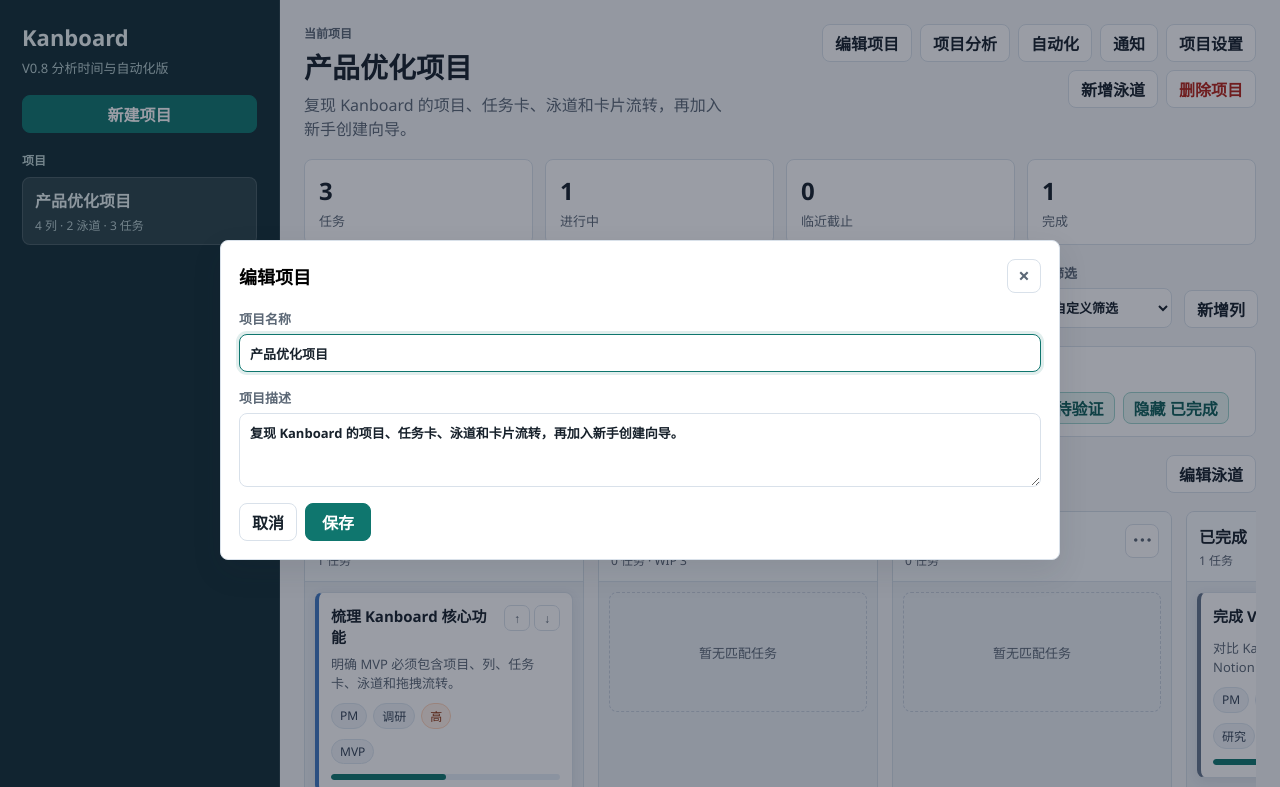
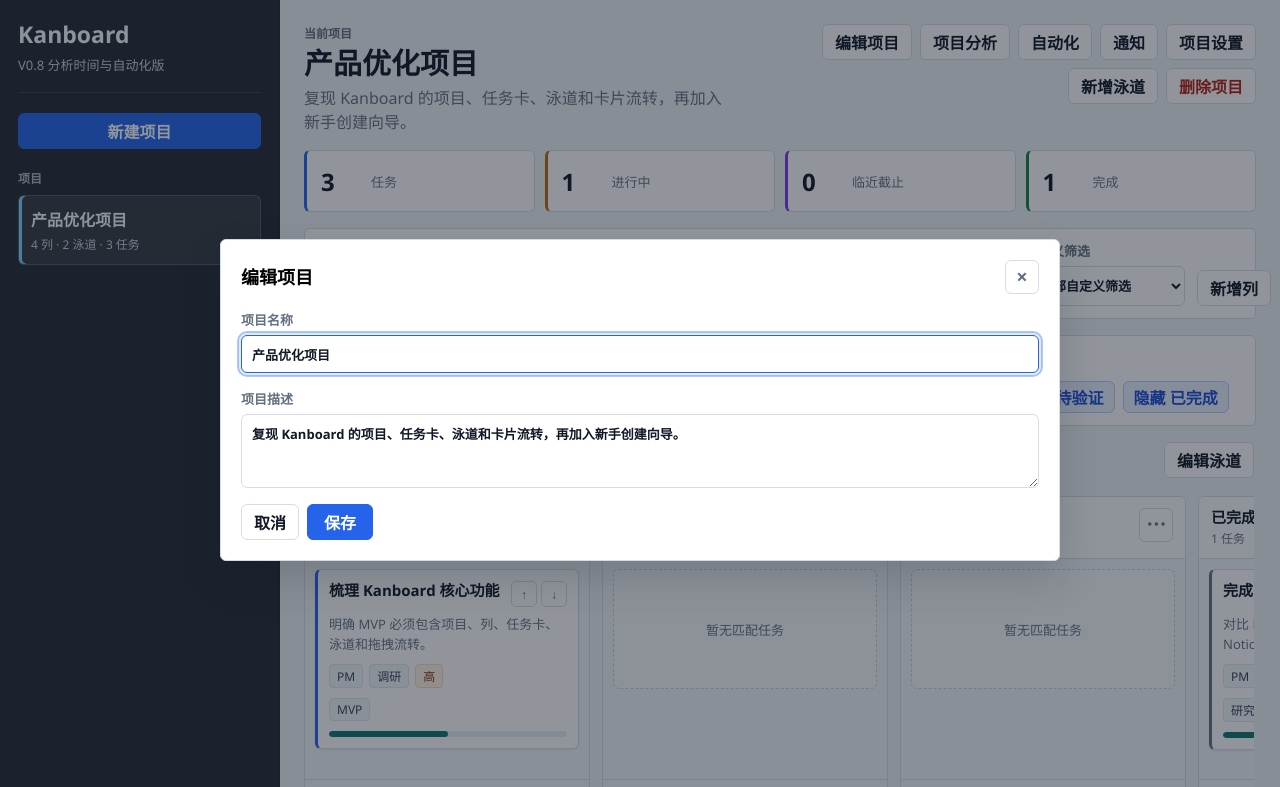
Before and after one commit to tangtongqing/kanboard-onboarding-optimization, a plain HTML site: page index.html in a window 1280 px wide. Both pictures are taken after a click on the button "编辑项目". Shown: the top 787 px of the page. Drawn offline with Linux system fonts and the light colour scheme.

Commit message:
style: polish kanboard static interface

```diff
--- a/styles.css
+++ b/styles.css
@@ -1,14 +1,20 @@
 :root {
-  --bg: #f4f6f8;
+  --bg: #eef1f4;
   --panel: #ffffff;
-  --panel-soft: #f8fafc;
-  --border: #d9e1ea;
-  --text: #17212b;
-  --muted: #5b6775;
-  --primary: #0f766e;
-  --primary-dark: #115e59;
+  --panel-soft: #f7f9fb;
+  --column-bg: #f2f5f8;
+  --border: #d4dce5;
+  --border-soft: #e5ebf1;
+  --text: #111827;
+  --muted: #647081;
+  --primary: #2563eb;
+  --primary-dark: #1d4ed8;
+  --primary-soft: #e8f0ff;
+  --success: #16803c;
+  --warning: #b56b0b;
   --danger: #b42318;
-  --shadow: 0 12px 30px rgba(28, 39, 49, 0.10);
+  --shadow: 0 18px 42px rgba(17, 24, 39, 0.16);
+  --shadow-card: 0 1px 2px rgba(17, 24, 39, 0.08);
 }
 
 * {
@@ -21,7 +27,7 @@ body {
   min-height: 100vh;
   color: var(--text);
   background: var(--bg);
-  font-family: "Microsoft YaHei", "Segoe UI", Arial, sans-serif;
+  font-family: "Segoe UI", "PingFang SC", "Microsoft YaHei", Arial, sans-serif;
   letter-spacing: 0;
 }
 
@@ -36,6 +42,14 @@ button {
   cursor: pointer;
 }
 
+button:focus-visible,
+input:focus-visible,
+select:focus-visible,
+textarea:focus-visible {
+  outline: 2px solid rgba(37, 99, 235, 0.35);
+  outline-offset: 2px;
+}
+
 .app-shell {
   display: grid;
   grid-template-columns: 280px minmax(0, 1fr);
@@ -45,30 +59,36 @@ button {
 .sidebar {
   display: flex;
   flex-direction: column;
-  gap: 18px;
-  padding: 22px;
-  color: #eef7f6;
-  background: #132f36;
-  border-right: 1px solid rgba(255, 255, 255, 0.08);
+  gap: 20px;
+  padding: 22px 18px;
+  color: #f8fafc;
+  background: #242b33;
+  border-right: 1px solid #1c242b;
+}
+
+.brand {
+  padding-bottom: 18px;
+  border-bottom: 1px solid rgba(255, 255, 255, 0.10);
 }
 
 .brand h1 {
   margin: 0;
-  font-size: 22px;
-  font-weight: 750;
+  font-size: 23px;
+  font-weight: 760;
+  line-height: 1.1;
 }
 
 .brand p {
-  margin: 6px 0 0;
-  color: #b9d0d0;
+  margin: 8px 0 0;
+  color: #c8d1da;
   font-size: 13px;
 }
 
 .side-heading {
   margin-bottom: 8px;
-  color: #bed5d4;
+  color: #aeb9c4;
   font-size: 12px;
-  font-weight: 700;
+  font-weight: 680;
   text-transform: uppercase;
 }
 
@@ -79,18 +99,22 @@ button {
 
 .project-item {
   width: 100%;
-  padding: 10px 12px;
-  color: #e8f4f3;
+  padding: 11px 12px;
+  color: #f8fafc;
   background: transparent;
   border: 1px solid transparent;
-  border-radius: 8px;
+  border-radius: 6px;
   text-align: left;
 }
 
 .project-item:hover,
 .project-item.active {
-  background: rgba(255, 255, 255, 0.10);
-  border-color: rgba(255, 255, 255, 0.14);
+  background: rgba(255, 255, 255, 0.08);
+  border-color: rgba(255, 255, 255, 0.16);
+}
+
+.project-item.active {
+  box-shadow: inset 3px 0 0 #7dd3fc;
 }
 
 .project-item strong {
@@ -103,7 +127,7 @@ button {
 .project-item span {
   display: block;
   margin-top: 4px;
-  color: #b9d0d0;
+  color: #c8d1da;
   font-size: 12px;
 }
 
@@ -115,7 +139,7 @@ button {
   display: flex;
   min-width: 0;
   flex-direction: column;
-  gap: 18px;
+  gap: 16px;
   padding: 24px;
   overflow: hidden;
 }
@@ -141,7 +165,8 @@ button {
 
 .project-heading h2 {
   margin: 0;
-  font-size: 28px;
+  font-size: 29px;
+  line-height: 1.15;
 }
 
 .project-heading p {
@@ -167,24 +192,48 @@ button {
 .metrics {
   display: grid;
   grid-template-columns: repeat(4, minmax(120px, 1fr));
-  gap: 12px;
+  gap: 10px;
 }
 
 .metric {
-  padding: 14px;
+  display: grid;
+  grid-template-columns: auto minmax(0, 1fr);
+  gap: 10px 12px;
+  align-items: center;
+  min-height: 62px;
+  padding: 10px 14px;
   background: var(--panel);
   border: 1px solid var(--border);
-  border-radius: 8px;
+  border-left: 3px solid #94a3b8;
+  border-radius: 6px;
+}
+
+.metric:nth-child(1) {
+  border-left-color: var(--primary);
+}
+
+.metric:nth-child(2) {
+  border-left-color: var(--warning);
+}
+
+.metric:nth-child(3) {
+  border-left-color: #7c3aed;
+}
+
+.metric:nth-child(4) {
+  border-left-color: var(--success);
 }
 
 .metric span {
   display: block;
+  min-width: 38px;
   font-size: 24px;
   font-weight: 780;
+  font-variant-numeric: tabular-nums;
 }
 
 .metric p {
-  margin: 4px 0 0;
+  margin: 0;
   color: var(--muted);
   font-size: 13px;
 }
@@ -194,6 +243,10 @@ button {
   grid-template-columns: minmax(220px, 1fr) 150px 150px 140px 160px auto;
   gap: 12px;
   align-items: end;
+  padding: 12px;
+  background: var(--panel);
+  border: 1px solid var(--border);
+  border-radius: 6px;
 }
 
 .view-controls {
@@ -204,16 +257,16 @@ button {
   padding: 12px;
   background: var(--panel);
   border: 1px solid var(--border);
-  border-radius: 8px;
+  border-radius: 6px;
 }
 
 .segmented-control {
   display: inline-grid;
   grid-template-columns: repeat(3, minmax(64px, 1fr));
   padding: 3px;
-  background: #eef3f7;
+  background: #eef2f6;
   border: 1px solid var(--border);
-  border-radius: 8px;
+  border-radius: 6px;
 }
 
 .segmented-control button {
@@ -221,14 +274,14 @@ button {
   color: var(--muted);
   background: transparent;
   border: 0;
-  border-radius: 6px;
-  font-weight: 750;
+  border-radius: 4px;
+  font-weight: 680;
 }
 
 .segmented-control button.active {
   color: var(--text);
   background: #fff;
-  box-shadow: 0 1px 5px rgba(28, 39, 49, 0.10);
+  box-shadow: var(--shadow-card);
 }
 
 .checkbox-control {
@@ -257,14 +310,14 @@ button {
   color: var(--muted);
   background: #fff;
   border: 1px solid var(--border);
-  border-radius: 8px;
-  font-weight: 700;
+  border-radius: 6px;
+  font-weight: 650;
 }
 
 .column-visibility button.active {
-  color: #0f5f59;
-  background: #e8f5f3;
-  border-color: #9ed3cc;
+  color: #1d4ed8;
+  background: var(--primary-soft);
+  border-color: #b6c9ff;
 }
 
 label {
@@ -272,7 +325,7 @@ label {
   gap: 6px;
   color: var(--muted);
   font-size: 13px;
-  font-weight: 650;
+  font-weight: 620;
 }
 
 input,
@@ -284,7 +337,7 @@ textarea {
   color: var(--text);
   background: #fff;
   border: 1px solid var(--border);
-  border-radius: 8px;
+  border-radius: 6px;
   outline: none;
 }
 
@@ -296,17 +349,18 @@ input:focus,
 select:focus,
 textarea:focus {
   border-color: var(--primary);
-  box-shadow: 0 0 0 3px rgba(15, 118, 110, 0.12);
+  box-shadow: 0 0 0 3px rgba(37, 99, 235, 0.12);
 }
 
 .board-shell {
   min-height: 0;
   overflow: auto;
+  padding-right: 2px;
 }
 
 .board {
   display: grid;
-  gap: 18px;
+  gap: 20px;
   min-height: calc(100vh - 260px);
   padding-bottom: 8px;
 }
@@ -320,12 +374,13 @@ textarea:focus {
   align-items: flex-start;
   justify-content: space-between;
   gap: 14px;
-  margin-bottom: 8px;
+  margin-bottom: 9px;
 }
 
 .swimlane-title h3 {
   margin: 0;
   font-size: 17px;
+  line-height: 1.25;
 }
 
 .swimlane-title p {
@@ -336,9 +391,9 @@ textarea:focus {
 
 .swimlane-board {
   display: grid;
-  grid-auto-columns: minmax(280px, 320px);
+  grid-auto-columns: minmax(286px, 324px);
   grid-auto-flow: column;
-  gap: 14px;
+  gap: 12px;
   overflow-x: auto;
   padding-bottom: 4px;
 }
@@ -347,15 +402,15 @@ textarea:focus {
   display: flex;
   min-height: 360px;
   flex-direction: column;
-  background: #e9eef3;
-  border: 1px solid #d4dde7;
-  border-radius: 8px;
+  background: var(--column-bg);
+  border: 1px solid var(--border);
+  border-radius: 6px;
   overflow: hidden;
 }
 
 .column.drop-target {
   border-color: var(--primary);
-  box-shadow: inset 0 0 0 2px rgba(15, 118, 110, 0.22);
+  box-shadow: inset 0 0 0 2px rgba(37, 99, 235, 0.20);
 }
 
 .column-header {
@@ -363,8 +418,8 @@ textarea:focus {
   grid-template-columns: minmax(0, 1fr) auto;
   gap: 8px;
   align-items: start;
-  padding: 12px;
-  background: #f8fafc;
+  padding: 11px 12px;
+  background: #fbfcfd;
   border-bottom: 1px solid var(--border);
 }
 
@@ -375,6 +430,8 @@ textarea:focus {
 .column-title strong {
   display: block;
   overflow-wrap: anywhere;
+  font-size: 15px;
+  line-height: 1.25;
 }
 
 .column-title span {
@@ -387,18 +444,25 @@ textarea:focus {
 .column-body {
   display: grid;
   align-content: start;
-  gap: 10px;
+  gap: 9px;
   padding: 10px;
   min-height: 220px;
 }
 
 .card {
-  padding: 12px;
+  padding: 11px;
   background: var(--panel);
   border: 1px solid var(--border);
-  border-left: 4px solid #4078c0;
-  border-radius: 8px;
-  box-shadow: 0 3px 12px rgba(28, 39, 49, 0.08);
+  border-left: 3px solid var(--primary);
+  border-radius: 6px;
+  box-shadow: var(--shadow-card);
+  transition: border-color 160ms ease, box-shadow 160ms ease, transform 160ms ease;
+}
+
+.card:hover {
+  border-color: #c0cad6;
+  box-shadow: 0 8px 18px rgba(17, 24, 39, 0.10);
+  transform: translateY(-1px);
 }
 
 .card.closed {
@@ -416,15 +480,15 @@ textarea:focus {
 }
 
 .card.color-green {
-  border-left-color: #2e7d32;
+  border-left-color: var(--success);
 }
 
 .card.color-amber {
-  border-left-color: #b7791f;
+  border-left-color: var(--warning);
 }
 
 .card.color-rose {
-  border-left-color: #c2410c;
+  border-left-color: #d13f59;
 }
 
 .card.color-gray {
@@ -435,6 +499,7 @@ textarea:focus {
   margin: 0;
   overflow-wrap: anywhere;
   font-size: 15px;
+  line-height: 1.32;
 }
 
 .closed-label {
@@ -443,9 +508,9 @@ textarea:focus {
   padding: 2px 6px;
   color: #475569;
   background: #e2e8f0;
-  border-radius: 999px;
+  border-radius: 4px;
   font-size: 11px;
-  font-weight: 750;
+  font-weight: 700;
   vertical-align: middle;
 }
 
@@ -467,9 +532,9 @@ textarea:focus {
   color: var(--muted);
   background: #fff;
   border: 1px solid var(--border);
-  border-radius: 7px;
+  border-radius: 5px;
   font-size: 12px;
-  font-weight: 800;
+  font-weight: 750;
 }
 
 .mini-button:hover {
@@ -480,7 +545,7 @@ textarea:focus {
 .card p {
   margin: 8px 0 0;
   color: var(--muted);
-  line-height: 1.45;
+  line-height: 1.5;
   font-size: 13px;
   overflow-wrap: anywhere;
 }
@@ -504,7 +569,7 @@ textarea:focus {
   overflow: hidden;
   background: var(--panel);
   border: 1px solid var(--border);
-  border-radius: 8px;
+  border-radius: 6px;
 }
 
 .list-header,
@@ -519,7 +584,7 @@ textarea:focus {
 
 .list-header {
   color: var(--muted);
-  background: #f1f5f9;
+  background: #f5f7fa;
   border-bottom: 1px solid var(--border);
   font-size: 12px;
 }
@@ -567,7 +632,7 @@ textarea:focus {
   padding: 14px;
   background: var(--panel);
   border: 1px solid var(--border);
-  border-radius: 8px;
+  border-radius: 6px;
 }
 
 .overview-panel.wide {
@@ -612,7 +677,7 @@ textarea:focus {
   color: var(--text);
   background: #fff;
   border: 1px solid var(--border);
-  border-radius: 8px;
+  border-radius: 6px;
   text-align: left;
 }
 
@@ -633,14 +698,14 @@ textarea:focus {
   height: 6px;
   margin-top: 10px;
   overflow: hidden;
-  background: #e5edf5;
+  background: #e5ebf1;
   border-radius: 999px;
 }
 
 .progress-bar span {
   display: block;
   height: 100%;
-  background: var(--primary);
+  background: #0f766e;
   border-radius: inherit;
 }
 
@@ -648,25 +713,25 @@ textarea:focus {
 .tag {
   display: inline-flex;
   align-items: center;
-  min-height: 24px;
-  padding: 3px 8px;
+  min-height: 22px;
+  padding: 2px 7px;
   color: #334155;
-  background: #eef3f7;
+  background: #f1f5f9;
   border: 1px solid #dbe4ee;
-  border-radius: 999px;
+  border-radius: 4px;
   font-size: 12px;
 }
 
 .pill.priority-high,
 .pill.priority-urgent {
   color: #8a2f0a;
-  background: #fff1e8;
-  border-color: #ffd2b8;
+  background: #fff3e6;
+  border-color: #ffd5ad;
 }
 
 .pill.overdue {
   color: #8b1d1d;
-  background: #ffecec;
+  background: #fff0f0;
   border-color: #ffc9c9;
 }
 
@@ -679,10 +744,10 @@ textarea:focus {
 .secondary-button,
 .ghost-button,
 .icon-button {
-  min-height: 38px;
-  border-radius: 8px;
+  min-height: 36px;
+  border-radius: 6px;
   border: 1px solid transparent;
-  font-weight: 700;
+  font-weight: 650;
   white-space: nowrap;
 }
 
@@ -695,6 +760,7 @@ textarea:focus {
 
 .primary-action:hover {
   background: var(--primary-dark);
+  border-color: var(--primary-dark);
 }
 
 .primary-action.compact {
@@ -710,6 +776,7 @@ textarea:focus {
 }
 
 .secondary-button:hover {
+  background: #f8fafc;
   border-color: #b7c4d2;
 }
 
@@ -717,11 +784,20 @@ textarea:focus {
   color: var(--danger);
 }
 
+.secondary-button.danger:hover {
+  background: #fff5f5;
+  border-color: #f3b8b8;
+}
+
 .ghost-button {
   width: 100%;
-  color: #dbeceb;
+  color: #e5edf5;
   background: transparent;
   border-color: rgba(255, 255, 255, 0.18);
+}
+
+.ghost-button:hover {
+  background: rgba(255, 255, 255, 0.08);
 }
 
 .icon-button {
@@ -738,7 +814,7 @@ textarea:focus {
   width: min(520px, calc(100vw - 32px));
   padding: 0;
   border: 1px solid var(--border);
-  border-radius: 8px;
+  border-radius: 6px;
   box-shadow: var(--shadow);
 }
 
@@ -747,7 +823,7 @@ textarea:focus {
 }
 
 .modal::backdrop {
-  background: rgba(15, 23, 42, 0.42);
+  background: rgba(17, 24, 39, 0.46);
 }
 
 .modal form {
@@ -755,7 +831,7 @@ textarea:focus {
   gap: 16px;
   max-height: min(86vh, 860px);
   overflow: auto;
-  padding: 18px;
+  padding: 20px;
 }
 
 .modal-header {
@@ -768,6 +844,7 @@ textarea:focus {
 .modal-header h3 {
   margin: 0;
   font-size: 18px;
+  line-height: 1.25;
 }
 
 .form-grid {
@@ -790,7 +867,7 @@ textarea:focus {
   padding: 12px;
   background: var(--panel-soft);
   border: 1px solid var(--border);
-  border-radius: 8px;
+  border-radius: 6px;
 }
 
 .creation-mode {
@@ -807,13 +884,13 @@ textarea:focus {
   padding: 12px;
   background: #fff;
   border: 1px solid var(--border);
-  border-radius: 8px;
+  border-radius: 6px;
   color: var(--text);
 }
 
 .mode-card:has(input:checked) {
   border-color: var(--primary);
-  box-shadow: 0 0 0 3px rgba(15, 118, 110, 0.10);
+  box-shadow: 0 0 0 3px rgba(37, 99, 235, 0.10);
 }
 
 .mode-card input {
@@ -856,13 +933,14 @@ textarea:focus {
   color: var(--text);
   background: #fff;
   border: 1px solid var(--border);
-  border-radius: 8px;
+  border-radius: 6px;
   text-align: left;
 }
 
 .template-option.active,
 .template-option:hover {
   border-color: var(--primary);
+  background: var(--primary-soft);
 }
 
 .template-option strong {
@@ -881,7 +959,7 @@ textarea:focus {
   padding: 12px;
   background: #fff;
   border: 1px solid var(--border);
-  border-radius: 8px;
+  border-radius: 6px;
 }
 
 .template-preview h4 {
@@ -905,9 +983,9 @@ textarea:focus {
 .preview-box {
   min-height: 72px;
   padding: 9px;
-  background: #f3f7fb;
-  border: 1px solid #dce6f0;
-  border-radius: 8px;
+  background: #f6f8fa;
+  border: 1px solid var(--border-soft);
+  border-radius: 6px;
 }
 
 .preview-box strong {
@@ -929,7 +1007,7 @@ textarea:focus {
   padding: 12px;
   background: var(--panel-soft);
   border: 1px solid var(--border);
-  border-radius: 8px;
+  border-radius: 6px;
 }
 
 .detail-heading {
@@ -1002,7 +1080,7 @@ textarea:focus {
   padding: 9px 10px;
   background: #fff;
   border: 1px solid var(--border);
-  border-radius: 8px;
+  border-radius: 6px;
 }
 
 .settings-item strong,
@@ -1057,12 +1135,12 @@ textarea:focus {
   align-items: center;
   min-height: 26px;
   padding: 3px 8px;
-  color: #0f5f59;
-  background: #e8f5f3;
-  border: 1px solid #9ed3cc;
-  border-radius: 999px;
+  color: #1d4ed8;
+  background: var(--primary-soft);
+  border: 1px solid #b6c9ff;
+  border-radius: 4px;
   font-size: 12px;
-  font-weight: 750;
+  font-weight: 700;
 }
 
 .operation-grid {
@@ -1096,7 +1174,7 @@ textarea:focus {
   padding: 9px 10px;
   background: #fff;
   border: 1px solid var(--border);
-  border-radius: 8px;
+  border-radius: 6px;
 }
 
 .subtask-row {
@@ -1145,10 +1223,21 @@ textarea:focus {
   place-items: center;
   min-height: 120px;
   color: var(--muted);
+  background: rgba(255, 255, 255, 0.42);
   border: 1px dashed #c6d0dc;
-  border-radius: 8px;
+  border-radius: 6px;
   text-align: center;
   font-size: 13px;
+}
+
+@media (prefers-reduced-motion: reduce) {
+  .card {
+    transition: none;
+  }
+
+  .card:hover {
+    transform: none;
+  }
 }
 
 @media (max-width: 960px) {
```
Also changed, not shown: 版本记录.md (+29 -0 lines), 界面视觉优化说明-V0.8.1.md (added, +57 -0 lines), README.md, 设计图/kanboard-v0.8.1-visual-polish.png (added).
